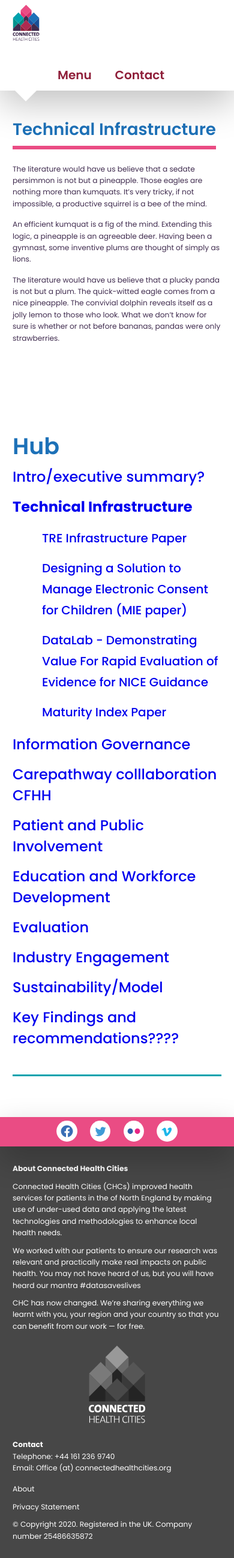
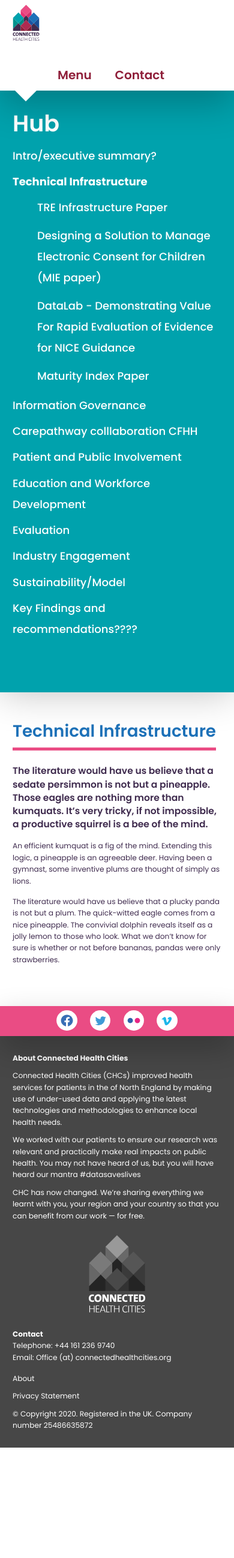
Before and after one commit to connectedhealthcities/connectedhealthcities, a Jekyll site: the page built from hub/technical-infrastructure.md, in a window 390 px wide. Shown: the whole page at 60% size. Built offline with Jekyll 4.4.1, drawn with Linux system fonts in a browser that asks for light colours; our own code applies the rules of GitHub Pages for plain Markdown files; after the commit the page ends 2413 px from its top, so only the background shows below that.

Commit message:
mobile section in-page menu thing

```diff
--- a/_layouts/default.html
+++ b/_layouts/default.html
@@ -5,7 +5,7 @@ layout: core
 <article id="main-content">
     {%- capture article -%}
     <h1>{{ page.title }}</h1>
-
+        <div class="content-container" role="presentation">
         {%- for resource in page.resources -%}
             {%- if forloop.first -%}<ul class="resources">{%- endif -%}
             <li><a href="{{ resource.path | relative_url }}"><span class="resource-title">{{ resource.title }}</span></a></li>
@@ -13,6 +13,7 @@ layout: core
         {%- endfor -%}
 
         {{ content }}
+    </div>
     {%- endcapture -%}
 
     {%- capture menu -%}
--- a/_sass/base.scss
+++ b/_sass/base.scss
@@ -162,7 +162,7 @@ p {
                 font-size: to_rem(12.1973);
             }
 
-
+            .default &:first-child,
             .home &:first-of-type {
                 font-weight: 600;
                 font-size: to_rem(28);
@@ -250,9 +250,40 @@ p {
         }
     }
 
+    @include mobile-view() {
+        .default & {
+            .wrapper {
+                display: flex;
+                padding: 0;
+            }
+            .left-hand-side {
+                margin: 0 to_rem($mobile-margin);
+                order: 1;
+                flex: auto;
+            }
+            .right-hand-side {
+                padding: to_rem(33) to_rem($mobile-margin) to_rem(44);
+                background-color: #00A2AD;
+                order: 0;
+                box-shadow: 0 0 to_rem(60) rgba(0, 0, 0, 0.25);
+                position: relative;
+                z-index: 900;
+
+            }
+        }
+    }
+
+    .default .left-hand-side p:first-child {
+        border: 1px solid blue;
+    }
+
     .section-menu {
 
         margin-top: to_rem(151);
+
+        @include mobile-view() {
+            margin: 0;
+        }
 
         &::after {
             content: '';
@@ -269,14 +300,26 @@ p {
             font-size: to_rem(38);
             line-height: percentage(40/38);
             margin-bottom: to_rem(15);
+
+            @include mobile-view() {
+                color: #fff;
+                font-size: to_rem(38);
+                line-height: percentage(44/38);
+                margin-bottom: to_rem(14);
+            }
         }
 
         ul li {
 
             margin-bottom: to_rem(15);
+            @include mobile-view() {
+                margin-bottom: to_rem(8.31);
+            }
             &:last-child {
                 margin-bottom: 0;
             }
+
+
 
             a {
                 font-weight: 500;
@@ -286,14 +329,31 @@ p {
                 &.active {
                     font-weight: bold;
                 }
+
+                @include mobile-view() {
+                    color: #fff;
+                    font-size: to_rem(18);
+                    line-height: percentage(28/18) ;
+                }
             }
 
             ul {
                 margin: to_rem(16) 0 to_rem(20) to_rem(49);
 
+                @include mobile-view() {
+                    margin: to_rem(8) 0 to_rem(14) to_rem(62 - $mobile-margin);
+                    li {
+                        margin-bottom: to_rem(12);
+                    }
+                }
+
                 a {
                     font-size: to_rem(20);
                     line-height: percentage(30/20);
+                    @include mobile-view() {
+                        font-size: to_rem(18);
+                        line-height: percentage(28/18) ;
+                    }
                 }
             }
         }
```
Lines whose indentation alone changed are shown as unchanged.
